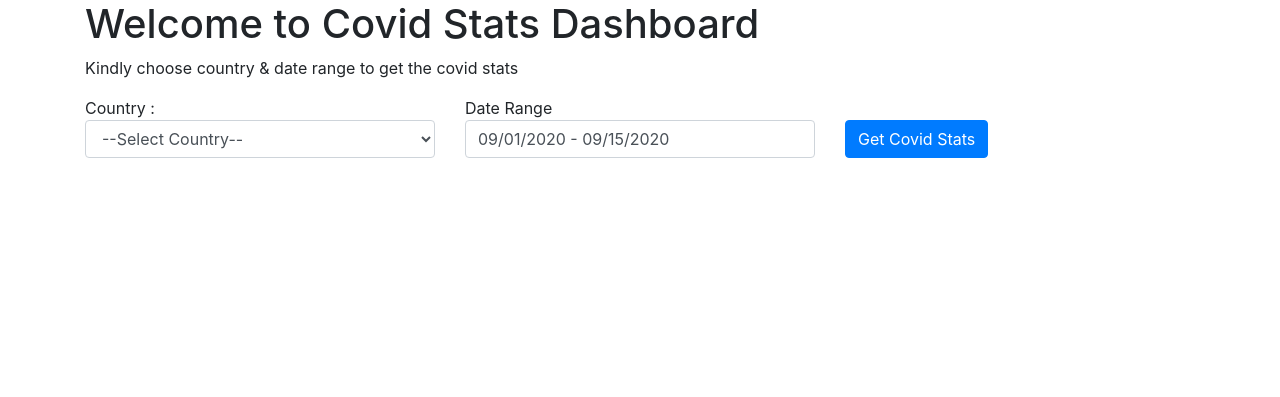
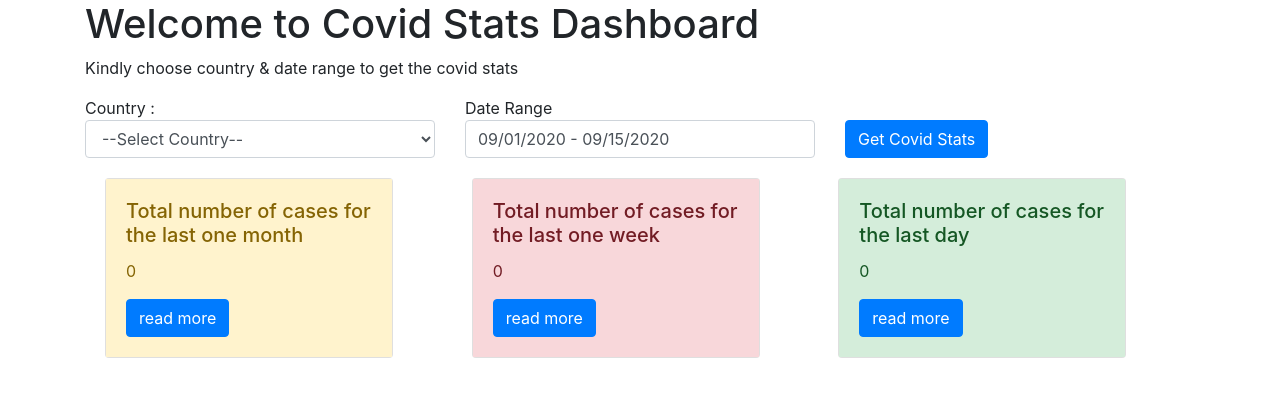
Before and after one commit to brijrajsingh27/covid_dash, a PHP site: page /index.php in a window 1280 px wide. Shown: the top 397 px of the page. Run offline with PHP 8.4, Linux system fonts and the light colour scheme; data comes from the database, SQL or seed files in the repository; tables that the repository leaves empty hold one stand-in row (values such as "Sample post"); some libraries are stand-ins or nearby versions.

Commit message:
current month, week, and today data from direct db

```diff
--- a/classes/CovidStats.php
+++ b/classes/CovidStats.php
@@ -58,6 +58,43 @@ ORDER BY `covid_stats`.`last_updated`  ASC";
         }
     }
 
+    public function getCurrentMonth() {
+
+        $qry = "SELECT count(*) as total FROM " . $this->table . " WHERE MONTH(last_updated) = MONTH(CURRENT_DATE()) AND YEAR(last_updated) = YEAR(CURRENT_DATE())
+ ";
+
+        $countryCovidStats = $this->db->query($qry);
+        if ($countryCovidStats) {
+
+            return $countryCovidStats[0]['total'];
+        } else {
+            return false;
+        }
+    }
+
+    public function getCurrentWeek() {
+
+        $qry = "SELECT count(*) as total FROM " . $this->table . " WHERE YEARWEEK(`last_updated`, 1) = YEARWEEK(CURDATE(), 1) ";
+        $countryCovidStats = $this->db->query($qry);
+        if ($countryCovidStats) {
+            return $countryCovidStats[0]['total'];
+        } else {
+            return false;
+        }
+    }
+
+    public function getTodayStats() {
+
+        $qry = "SELECT count(*) as total FROM " . $this->table . " WHERE DATE(`last_updated`) = CURDATE() ";
+
+        $countryCovidStats = $this->db->query($qry);
+        if ($countryCovidStats) {
+            return $countryCovidStats[0]['total'];
+        } else {
+            return false;
+        }
+    }
+
     public function getCovidStatsByCountryCode($country_code, $start_date, $end_date) {
 //
         // before return result lets check if selected date range is satisfied..
--- a/classes/Db.php
+++ b/classes/Db.php
@@ -54,13 +54,17 @@ class Db {
         $result = mysqli_query($this->conn, self::$sql);
         $resultRow = array();
         $i = 0;
-        while ($row = mysqli_fetch_assoc($result)) {
-            foreach ($row as $k => $v) {
-                $resultRow[$i][$k] = $v;
+        if(isset($result->num_rows) && $result->num_rows>0) {
+            while ($row = mysqli_fetch_assoc($result)) {
+                foreach ($row as $k => $v) {
+                    $resultRow[$i][$k] = $v;
+                }
+                $i++;
             }
-            $i++;
+            return $resultRow;
+        }else{
+            return FALSE;
         }
-        return $resultRow;
     }
     public function select($table, $condition = array(), $field = array()) {
 
--- a/getCovidData.php
+++ b/getCovidData.php
@@ -5,11 +5,13 @@ include_once './vendor/autoload.php';
 /**
  * Get default counters i.e., for month, week, day
  */
-
+$covidStatsCls = new \classes\CovidStats();
 
 $covidDefaultStats = array();
 
-
+$covidDefaultStats['today'] = $covidStatsCls->getTodayStats();
+$covidDefaultStats['week'] = $covidStatsCls->getCurrentWeek();
+$covidDefaultStats['month'] = $covidStatsCls->getCurrentMonth();
 
 
 $covidStats = array();
@@ -29,7 +31,7 @@ if ($_SERVER['REQUEST_METHOD'] == "POST") {
     }
 
 
-    $covidStatsCls = new \classes\CovidStats();
+
 
     $countryDataFromDb = $covidStatsCls->getCovidStatsByCountryCode($country_code,$start_date,$end_date);
 
--- a/index.php
+++ b/index.php
@@ -50,6 +50,49 @@ endif;
 
 
     <?php
+    if (count($covidDefaultStats)):
+        ?>
+        <div class="card-body">
+            <div class="row">
+                <div class="col-sm-4">
+                    <div class="card" style="width: 18rem;">
+                        <!--<img class="card-img-top" src="..." alt="Card image cap">-->
+                        <div class="card-body alert-warning">
+                            <h5 class="card-title">Total number of cases for the last one month</h5>
+                            <p class="card-text"><?php echo number_format($covidDefaultStats['month']) ?></p>
+                            <a href="#" class="btn btn-primary">read more</a>
+                        </div>
+                    </div>
+
+                </div>
+                <div class="col-sm-4">
+                    <div class="card" style="width: 18rem;">
+                        <!--<img class="card-img-top" src="..." alt="Card image cap">-->
+                        <div class="card-body alert-danger">
+                            <h5 class="card-title">Total number of cases for the last one week</h5>
+                            <p class="card-text"><?php echo number_format($covidDefaultStats['week']) ?></p>
+                            <a href="#" class="btn btn-primary">read more</a>
+                        </div>
+                    </div>
+
+                </div>
+                <div class="col">
+                    <div class="card" style="width: 18rem;">
+                        <!--<img class="card-img-top" src="..." alt="Card image cap">-->
+                        <div class="card-body alert-success">
+                            <h5 class="card-title">Total number of cases for the last day</h5>
+                            <p class="card-text"><?php echo number_format($covidDefaultStats['today']) ?></p>
+                            <a href="#" class="btn btn-primary">read more</a>
+                        </div>
+                    </div>
+
+                </div>
+            </div>
+        </div>
+        <?php
+    endif;
+    ?>
+    <?php
     if (count($covidStats)):
         ?>
         <div class="card-body">
```
